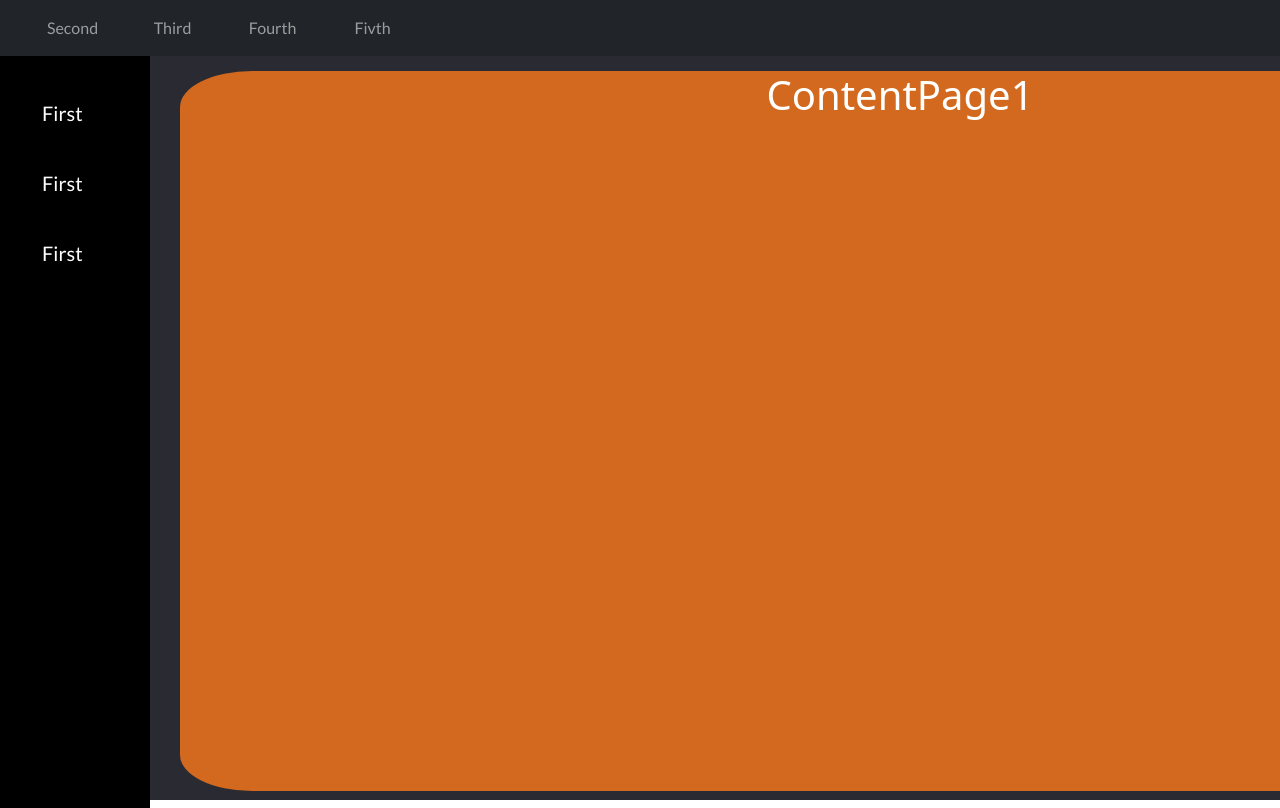
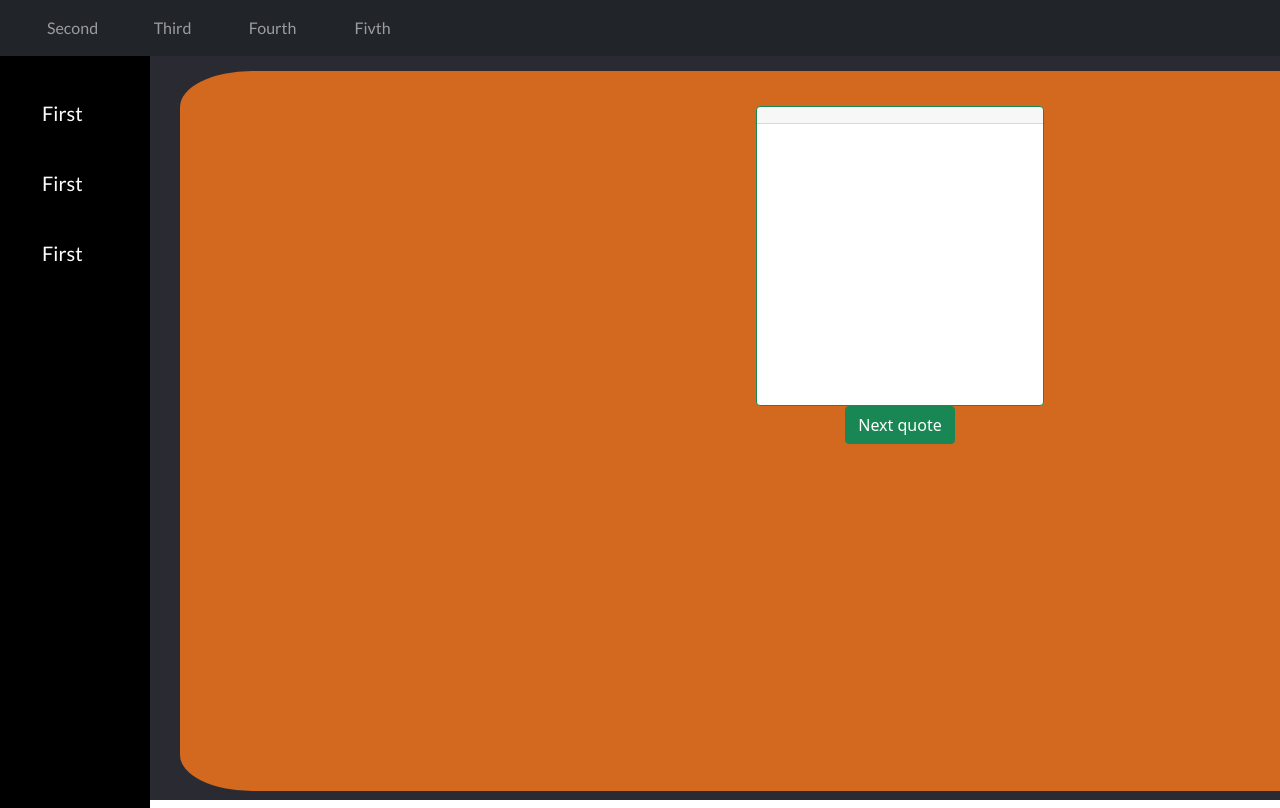
Before and after one commit to A1Tixonova/APIproject, a React (Create React App) app: page /first in a window 1280 px wide. Shown: the top 808 px of the page. Built offline with nearby package versions, Linux system fonts and the light colour scheme.

Commit message:
added quotesApi

```diff
--- /dev/null
+++ b/src/apiComponents/randomQuote/Quotes.js
@@ -0,0 +1,48 @@
+import React, { useState } from 'react';
+import { Card, Button } from 'react-bootstrap';
+import './quoteStyle.css';
+
+const Quotes = () => {
+  const [quote, setQuotes] = useState('');
+
+  const getter = () => {
+    fetch('https://type.fit/api/quotes')
+      .then((res) => res.json())
+      .then((data) => {
+        let randomNum = Math.floor(Math.random() * data.length);
+        setQuotes(data[randomNum]);
+      });
+  };
+
+  return (
+    <div className="bg">
+      <div>
+        <Card
+          border="success"
+          style={{
+            width: '18rem',
+            margin: '0 auto',
+            justifyContent: 'center',
+            verticalAlign: 'middle',
+            marginTop: '12%',
+            height: '300px',
+          }}
+        >
+          <Card.Header>{quote.author}</Card.Header>
+          <Card.Body>
+            <Card.Text>{quote.text}</Card.Text>
+          </Card.Body>
+        </Card>
+        <Button
+          variant="success"
+          style={{ display: 'block', marginLeft: 'auto', marginRight: 'auto' }}
+          onClick={getter}
+        >
+          Next quote
+        </Button>
+      </div>
+    </div>
+  );
+};
+
+export default Quotes;
--- a/src/apiComponents/randomQuote/quoteStyle.css
+++ b/src/apiComponents/randomQuote/quoteStyle.css
@@ -0,0 +1,5 @@
+.bg {
+  display: flex;
+  justify-content: center;
+  align-items: center;
+}
--- a/src/components/Pages/ContentPage1.js
+++ b/src/components/Pages/ContentPage1.js
@@ -1,12 +1,12 @@
 import React from 'react';
+import Quotes from '../../apiComponents/randomQuote/Quotes';
 import './bgpages.css';
 
 const ContentPage1 = () => {
   return (
     <div className={'main-background'}>
       <div className={'text-content'}>
-        <h1>ContentPage1</h1>
-        <h2></h2>
+        <Quotes />
       </div>
     </div>
   );
--- a/src/components/Pages/bgpages.css
+++ b/src/components/Pages/bgpages.css
@@ -7,5 +7,6 @@
 
 .text-content {
   text-align: center;
+  color: black;
   /* word-break: break-all; чтобы текст не вылезал за пределы дива*/
 }
```
Also changed, not shown: src/TODO.txt, src/apiComponents/randomQuote/quote.js (deleted).
